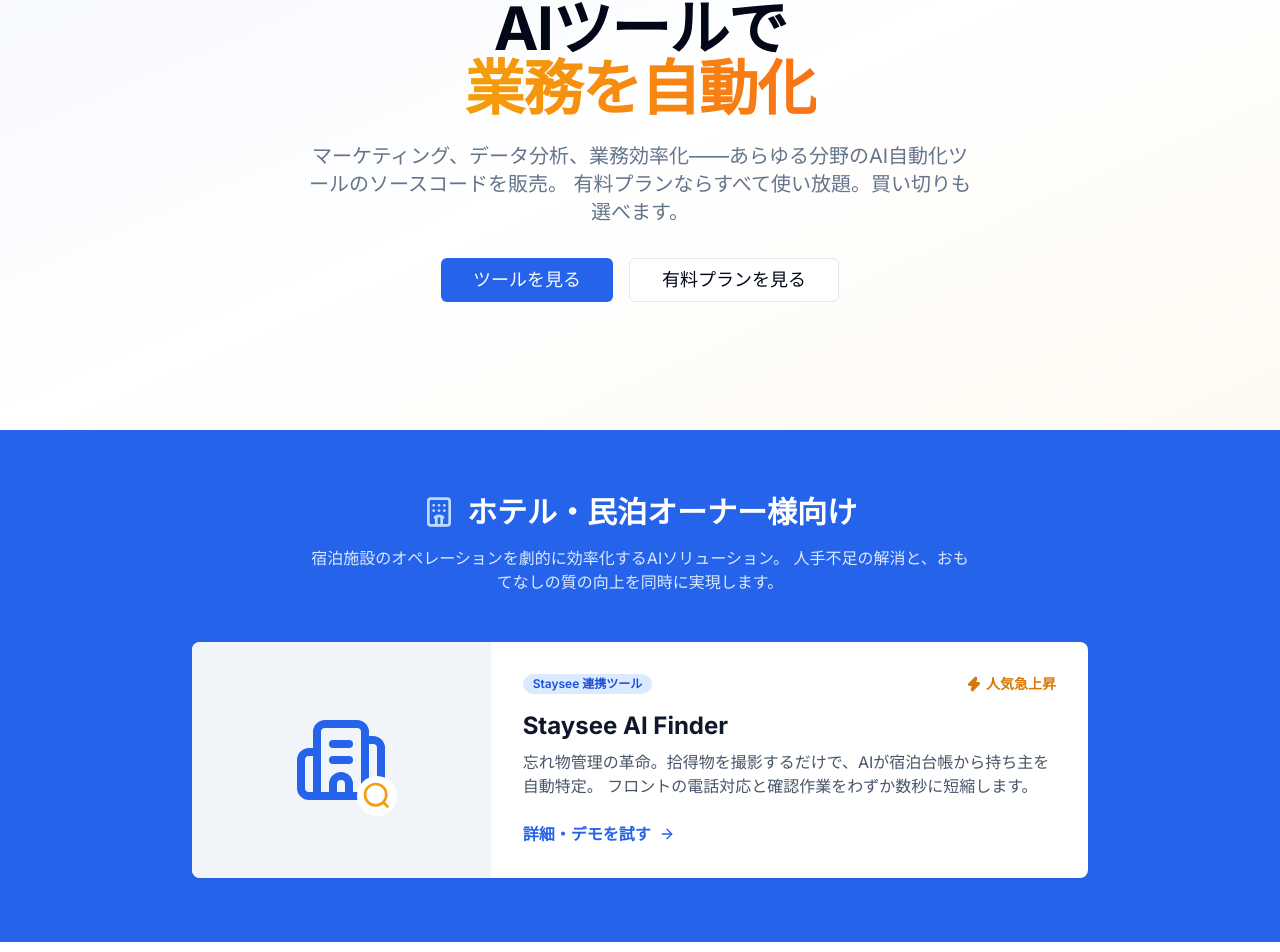
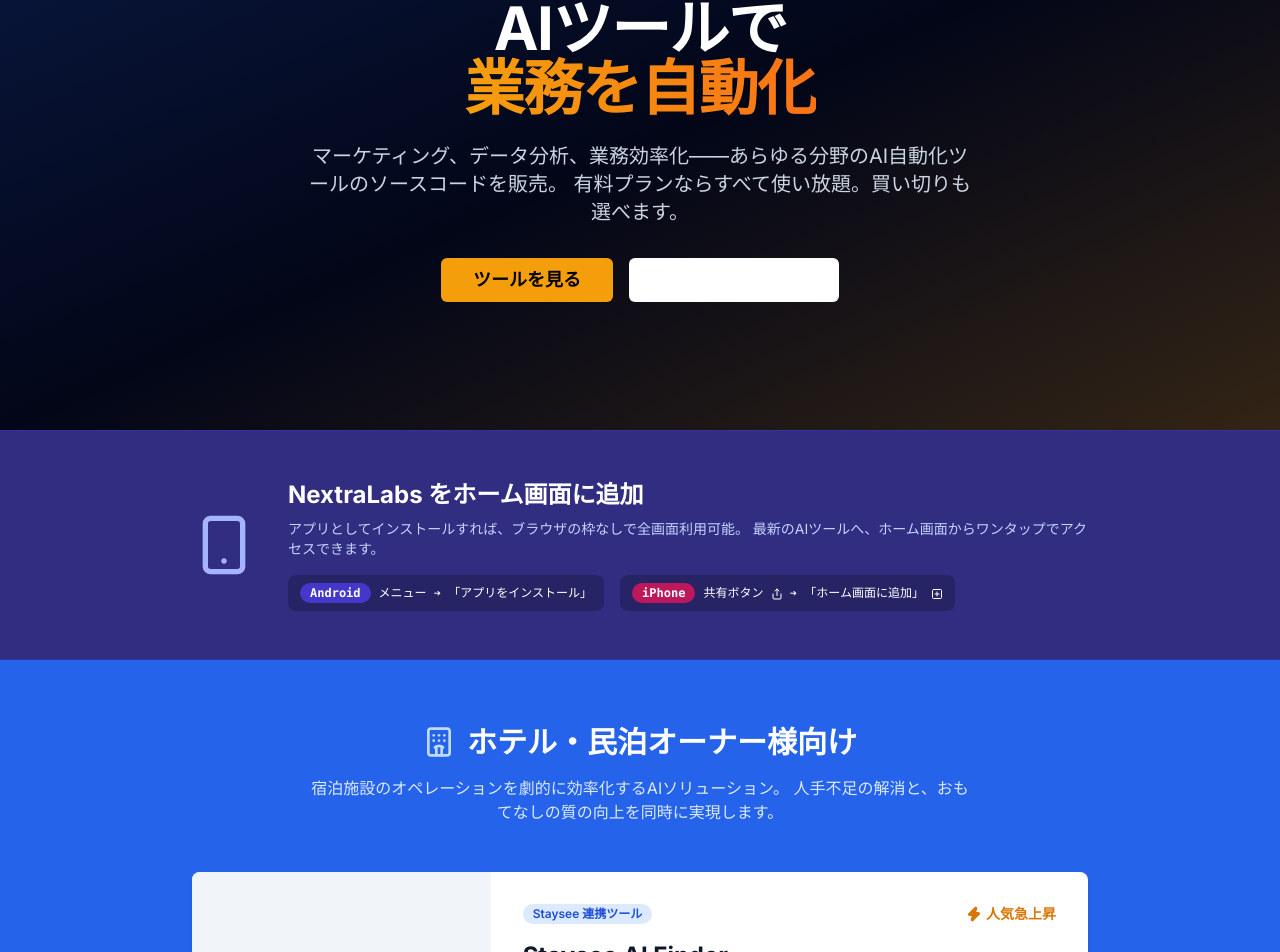
Before and after one commit to fyoneyone9-cyber/nextralabs-membership, a Next.js app: page / in a window 1280 px wide. Shown: the part 195-1147 px from the top of the page. Built offline with nearby package versions, Linux system fonts and the light colour scheme; no server answers.

Commit message:
feat: Add PWA installation guide section to homepage

```diff
--- a/src/app/page.tsx
+++ b/src/app/page.tsx
@@ -1,7 +1,7 @@
 import Link from 'next/link'
 import { Button } from '@/components/ui/button'
 import { Card, CardContent } from '@/components/ui/card'
-import { Shield, Zap, Code, Download, Bot, Search, FileText, Infinity, PawPrint, Building2, Shirt, Hotel, Key, ArrowRight } from 'lucide-react'
+import { Shield, Zap, Code, Download, Bot, Search, FileText, Infinity, PawPrint, Building2, Shirt, Hotel, Key, ArrowRight, Smartphone, Share, PlusSquare } from 'lucide-react'
 import { Badge } from '@/components/ui/badge'
 
 const featuredProduct = {
@@ -19,8 +19,8 @@ export default function HomePage() {
   return (
     <div>
       {/* Hero Section */}
-      <section className="relative overflow-hidden py-20 md:py-32">
-        <div className="absolute inset-0 bg-gradient-to-br from-primary/5 via-transparent to-amber-500/5" />
+      <section className="relative overflow-hidden py-20 md:py-32 bg-slate-950 text-white">
+        <div className="absolute inset-0 bg-gradient-to-br from-primary/20 via-transparent to-amber-500/20" />
         <div className="container mx-auto px-4 text-center relative">
           <h1 className="text-4xl md:text-6xl font-bold tracking-tight mb-6">
             AIツールで
@@ -29,21 +29,49 @@ export default function HomePage() {
               業務を自動化
             </span>
           </h1>
-          <p className="text-lg md:text-xl text-muted-foreground max-w-2xl mx-auto mb-8">
+          <p className="text-lg md:text-xl text-slate-300 max-w-2xl mx-auto mb-8">
             マーケティング、データ分析、業務効率化——あらゆる分野のAI自動化ツールのソースコードを販売。
             有料プランならすべて使い放題。買い切りも選べます。
           </p>
           <div className="flex flex-col sm:flex-row gap-4 justify-center">
             <Link href="/products">
-              <Button size="lg" className="text-lg px-8">
+              <Button size="lg" className="text-lg px-8 bg-amber-500 hover:bg-amber-600 text-black font-bold">
                 ツールを見る
               </Button>
             </Link>
             <Link href="/pricing">
-              <Button variant="outline" size="lg" className="text-lg px-8">
+              <Button variant="outline" size="lg" className="text-lg px-8 border-white/20 hover:bg-white/10">
                 有料プランを見る
               </Button>
             </Link>
+          </div>
+        </div>
+      </section>
+
+      {/* PWA Installation Section */}
+      <section className="py-12 bg-indigo-900 text-white border-y border-indigo-800">
+        <div className="container mx-auto px-4 text-center">
+          <div className="flex flex-col md:flex-row items-center justify-center gap-8 max-w-4xl mx-auto">
+            <div className="flex-shrink-0">
+              <Smartphone className="h-16 w-16 text-indigo-300" />
+            </div>
+            <div className="text-left">
+              <h2 className="text-2xl font-bold mb-2">NextraLabs をホーム画面に追加</h2>
+              <p className="text-indigo-200 text-sm mb-4">
+                アプリとしてインストールすれば、ブラウザの枠なしで全画面利用可能。
+                最新のAIツールへ、ホーム画面からワンタップでアクセスできます。
+              </p>
+              <div className="flex flex-wrap gap-4 text-xs font-mono">
+                <div className="flex items-center gap-2 bg-indigo-950/50 px-3 py-2 rounded-lg">
+                  <Badge variant="secondary" className="bg-indigo-700 text-white border-0">Android</Badge>
+                  <span>メニュー ➔ 「アプリをインストール」</span>
+                </div>
+                <div className="flex items-center gap-2 bg-indigo-950/50 px-3 py-2 rounded-lg">
+                  <Badge variant="secondary" className="bg-pink-700 text-white border-0">iPhone</Badge>
+                  <span>共有ボタン <Share className="inline h-3 w-3" /> ➔ 「ホーム画面に追加」 <PlusSquare className="inline h-3 w-3" /></span>
+                </div>
+              </div>
+            </div>
           </div>
         </div>
       </section>
@@ -83,8 +111,8 @@ export default function HomePage() {
                         忘れ物管理の革命。拾得物を撮影するだけで、AIが宿泊台帳から持ち主を自動特定。
                         フロントの電話対応と確認作業をわずか数秒に短縮します。
                       </p>
-                      <div className="flex items-center text-blue-600 font-bold">
-                        詳細・デモを試す <ArrowRight className="ml-2 h-4 w-4" />
+                      <div className="flex items-center text-blue-600 font-bold text-lg">
+                        詳細・デモを試す <ArrowRight className="ml-2 h-5 w-5" />
                       </div>
                     </div>
                   </div>
@@ -190,7 +218,7 @@ export default function HomePage() {
               <Button size="lg" className="text-lg px-8 bg-slate-900 text-white hover:bg-slate-800">ツール一覧を見る</Button>
             </Link>
             <Link href="/pricing">
-              <Button variant="outline" size="lg" className="text-lg px-8 border-slate-300">有料プランに登録</Button>
+              <Button variant="outline" size="lg" className="text-lg px-8 border-slate-300 text-slate-700">有料プランに登録</Button>
             </Link>
           </div>
         </div>
```
